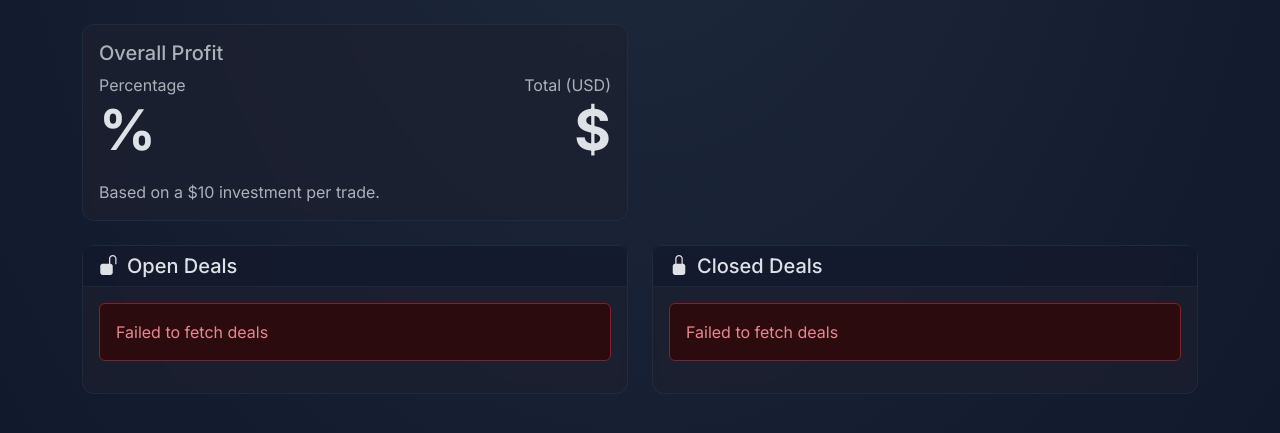
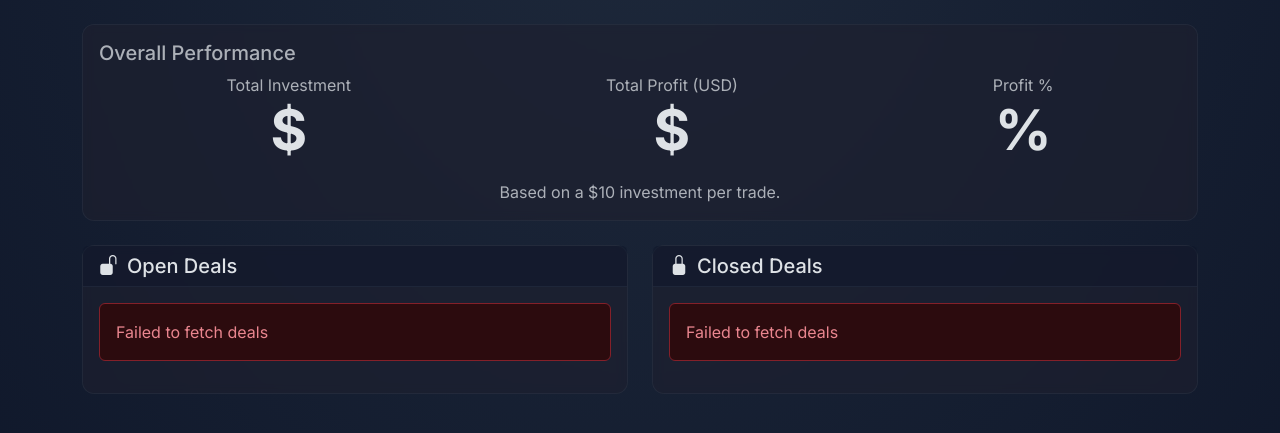
Before and after one commit to bnovik0v/CoinTracker, a Python web app: template app/templates/trading_simulation.html in a window 1280 px wide. Shown: the part 171-604 px from the top of the page. Run offline with Jinja, Linux system fonts and the light colour scheme; the template is opened without the code that fills it, so the values that code supplies are empty; some libraries are stand-ins or nearby versions.

Commit message:
feat: add total investment display and improve profit metrics layout in trading simulation

```diff
--- a/app/crud.py
+++ b/app/crud.py
@@ -245,14 +245,16 @@ def get_overall_profit(db: Session, investment_per_trade: float = 10.0):
             total_investment += investment_per_trade
 
     if total_investment == 0:
-        return {"total_profit": 0, "profit_percentage": 0}
+        return {"total_profit": 0, "profit_percentage": 0, "total_investment": 0}
 
     profit_percentage = (total_profit / total_investment) * 100
 
     return {
         "total_profit": total_profit,
         "profit_percentage": profit_percentage,
+        "total_investment": total_investment,
     }
+
 
 def get_open_trades(db: Session):
     """Get all open trades."""
--- a/app/templates/trading_simulation.html
+++ b/app/templates/trading_simulation.html
@@ -91,30 +91,34 @@
         </header>
 
         <div class="row mb-4">
-            <div class="col-lg-6">
+            <div class="col-lg-12">
                 <div class="card">
                     <div class="card-body">
-                        <h5 class="card-title text-body-secondary">Overall Profit</h5>
-                        <div class="d-flex justify-content-between align-items-center">
-                            <div>
-                                <p class="text-body-secondary mb-0">Percentage</p>
-                                {% if profit_data.profit_percentage > 0 %}
-                                    <h2 class="display-4 fw-bold text-success">+{{ profit_data.profit_percentage|round(5) }}%</h2>
-                                {% elif profit_data.profit_percentage < 0 %}
-                                    <h2 class="display-4 fw-bold text-danger">{{ profit_data.profit_percentage|round(5) }}%</h2>
-                                {% else %}
-                                    <h2 class="display-4 fw-bold">{{ profit_data.profit_percentage|round(5) }}%</h2>
-                                {% endif %}
+                        <h5 class="card-title text-body-secondary">Overall Performance</h5>
+                        <div class="d-flex justify-content-around align-items-center">
+                            <div class="text-center">
+                                <p class="text-body-secondary mb-0">Total Investment</p>
+                                <h2 class="display-4 fw-bold">${{ profit_data.total_investment|round(2) }}</h2>
                             </div>
-                            <div class="text-end">
-                                <p class="text-body-secondary mb-0">Total (USD)</p>
+                            <div class="text-center">
+                                <p class="text-body-secondary mb-0">Total Profit (USD)</p>
                                 {% set profit_value = profit_data.total_profit|round(2) %}
                                 <h2 class="display-4 fw-bold {% if profit_value > 0 %}text-success{% elif profit_value < 0 %}text-danger{% endif %}">
                                     ${{ profit_value }}
                                 </h2>
                             </div>
+                            <div class="text-center">
+                                <p class="text-body-secondary mb-0">Profit %</p>
+                                {% if profit_data.profit_percentage > 0 %}
+                                    <h2 class="display-4 fw-bold text-success">+{{ profit_data.profit_percentage|round(2) }}%</h2>
+                                {% elif profit_data.profit_percentage < 0 %}
+                                    <h2 class="display-4 fw-bold text-danger">{{ profit_data.profit_percentage|round(2) }}%</h2>
+                                {% else %}
+                                    <h2 class="display-4 fw-bold">{{ profit_data.profit_percentage|round(2) }}%</h2>
+                                {% endif %}
+                            </div>
                         </div>
-                        <p class="text-body-secondary mb-0 mt-2">Based on a $10 investment per trade.</p>
+                        <p class="text-body-secondary text-center mb-0 mt-2">Based on a $10 investment per trade.</p>
                     </div>
                 </div>
             </div>
```
